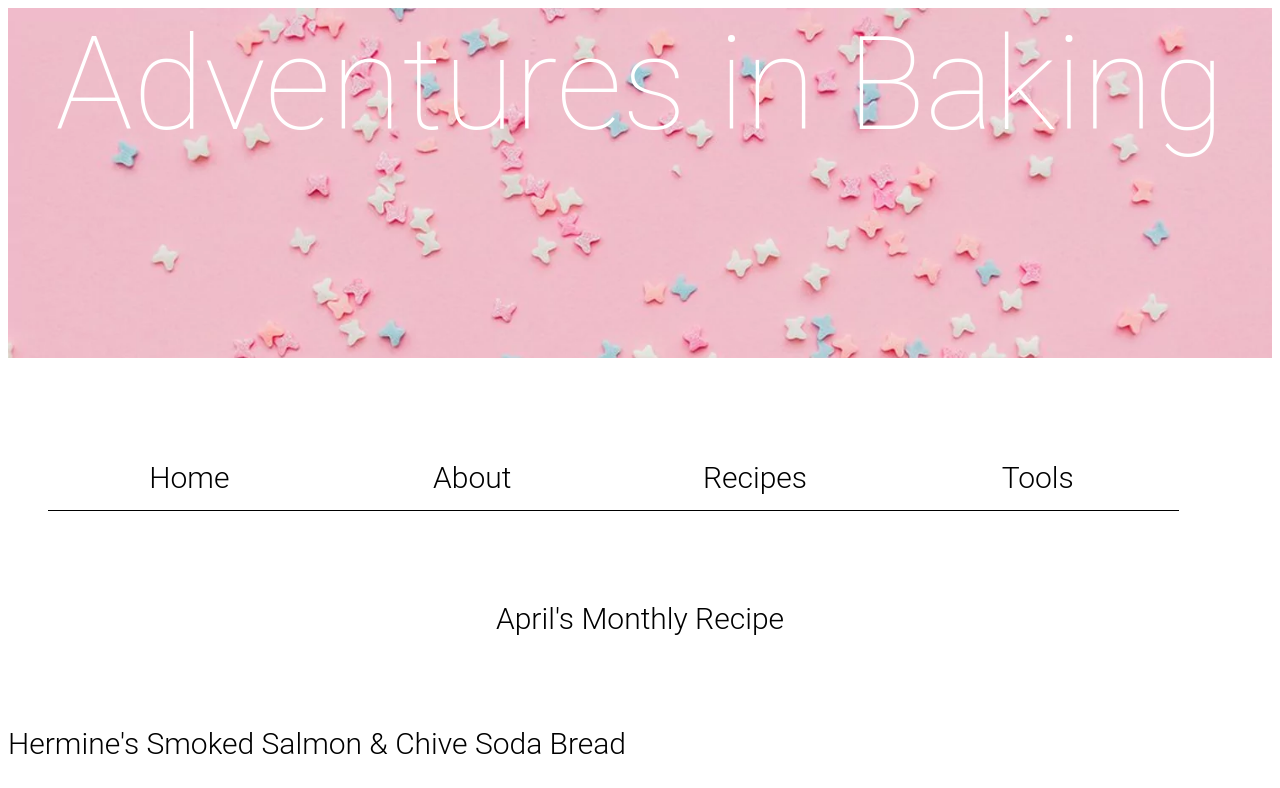
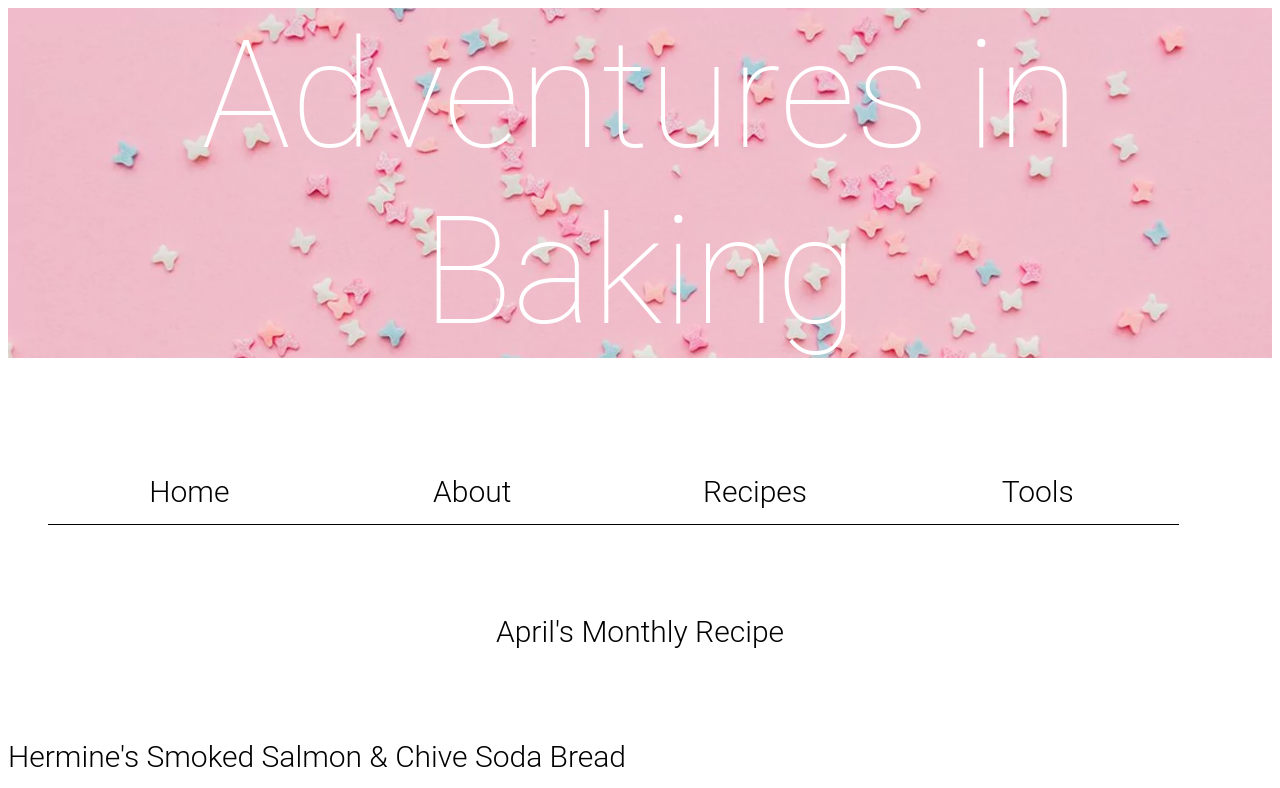
Before and after one commit to oliviakc1030/project-1, a plain HTML site: page index.html in a window 1280 px wide. Shown: the top 788 px of the page. Drawn offline with Linux system fonts and the light colour scheme.

Commit message:
header changes

```diff
--- a/style.css
+++ b/style.css
@@ -8,7 +8,7 @@ h1 {
   color: white;
   font-family: 'Roboto',sans-serif;
   font-weight: 200;
-  font-size: 130px;
+  font-size: 150px;
   text-align: center;
 }
 /* Note: I want to make css rules are for all the other headers on the other pages. For some reason this is causing issues.*/
```
